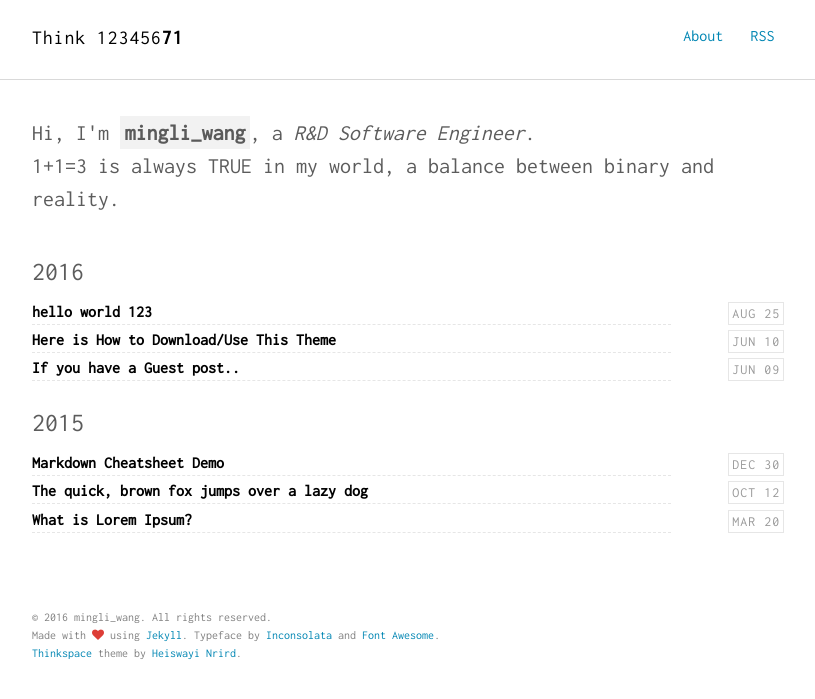
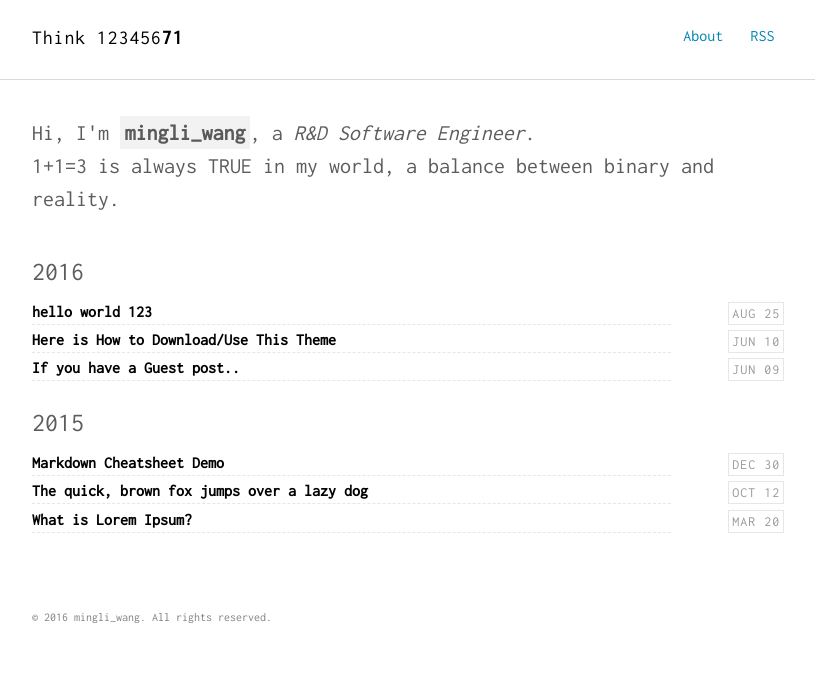
Before and after one commit to wangmingli/wangmingli.github.io, a Jekyll site: the page built from index.html, in a window 1280 px wide. Shown: the top 699 px of the page, without its empty margins (232-1047 px from the left). Built offline with Jekyll 4.4.1, drawn with Linux system fonts in a browser that asks for light colours.

Commit message:
update foot.html

```diff
--- a/_includes/footer.html
+++ b/_includes/footer.html
@@ -1,7 +1,5 @@
 <footer class="site-footer">
   <div class="container">
     <small class="block">&copy; {{ site.time | date: '%Y' }} {{ site.author.name }}. All rights reserved.</small>
-    <small class="block">Made with <i class="fa fa-heart" aria-hidden="true" style="color:#DD3D36"></i> using <a href="http://jekyllrb.com/">Jekyll</a>. Typeface by <a href="https://fonts.google.com/specimen/Inconsolata">Inconsolata</a> and <a href="http://fontawesome.io/">Font Awesome</a>.</small>
-    <small><a href="https://github.com/heiswayi/thinkspace">Thinkspace</a> theme by <a href="http://heiswayi.github.io/">Heiswayi Nrird</a>.</small>
-  </div>
+ </div>
 </footer>
```
